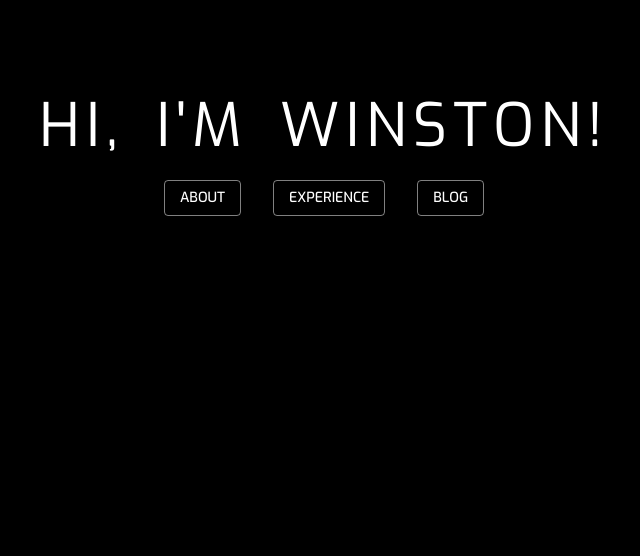
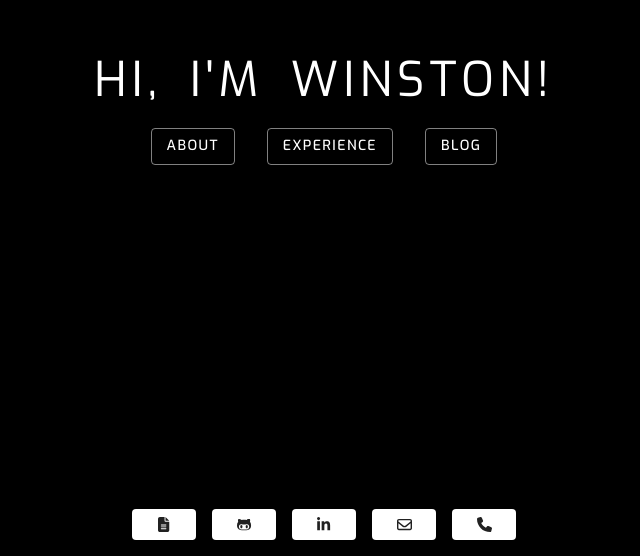
Before and after one commit to winston-edwin-chiong/personal-website, a Next.js app: page / in a window 1280 px wide. Shown: the part 244-800 px from the top of the page, without its empty margins (316-956 px from the left). Built offline with nearby package versions, Linux system fonts and the light colour scheme.

Commit message:
switching to daisyUI for components

```diff
--- a/src/app/about/page.js
+++ b/src/app/about/page.js
@@ -1,11 +1,34 @@
 import { React } from 'react';
+import Footer from '../components/Footer'
+
 
 
 export default function About() {
 
   return (
-    <>
-      <div>The about page!</div>
-    </>
+  <>
+  {/* <div className="flex flex-col min-h-screen">
+    <main className="flex flex-row justify-center items-center flex-grow">
+      <div className='items-center px-20'>
+        <img src='/images/ProfilePicture.JPEG' alt="Winston" className='w-96'></img>
+      </div>
+      <div className='px-20 text-center'>
+        <h1>About Me</h1>
+        <p>Hi, my name is Winston and I'm a senior studying Civil Engineering @ UC Berkeley!</p>
+      </div>
+    </main> */}
+  <div className="flex flex-col min-h-screen">
+    <main className="grid grid-cols-2 gap-4 flex-grow">
+      <div className=''>
+        <img src='/images/ProfilePicture.JPEG' alt="Winston" className='h-auto max-w-full'></img>
+      </div>
+      <div className='text-center'>
+        <h1>About Me</h1>
+        <p>Hi, my name is Winston and I'm a senior studying Civil Engineering @ UC Berkeley!</p>
+      </div>
+    </main>
+    <Footer></Footer>
+  </div>
+  </>
   )
 }
--- a/src/app/blog/page.js
+++ b/src/app/blog/page.js
@@ -1,11 +1,12 @@
 import { React } from 'react';
-
+import Footer from '../components/Footer'
 
 export default function Blog() {
 
   return (
     <>
       <div>The blog page!</div>
+      <Footer></Footer>
     </>
   )
 }
--- /dev/null
+++ b/src/app/components/Footer.js
@@ -0,0 +1,27 @@
+'use client'
+import { FontAwesomeIcon } from '@fortawesome/react-fontawesome';
+import { faGithubAlt, faLinkedinIn } from '@fortawesome/free-brands-svg-icons';
+import { faEnvelope } from '@fortawesome/free-regular-svg-icons';
+import { faPhone, faFileLines } from '@fortawesome/free-solid-svg-icons';
+import { Button } from '@mui/material';
+import { React } from 'react';
+
+export default function Footer() {
+    return (
+        <div className='flex space-x-4 justify-center pt-5 pb-4 px-3 children:py-1 children:px-2'>
+          <Icon icon={faFileLines} link={"https://www.drive.google.com"}/>
+          <Icon icon={faGithubAlt} link={"https://github.com/winston-edwin-chiong"}/>
+          <Icon icon={faLinkedinIn} link={"https://www.linkedin.com/in/winstonechiong/"}/>
+          <Icon icon={faEnvelope} link={"mailto: winstonchiong@berkeley.edu"}/>
+          <Icon icon={faPhone} link={"callto: 415-802-7088"}/>
+        </div>
+    );
+}
+
+function Icon({icon, link}) {
+  return (
+    <Button variant='contained' href={link} target='_blank' size='large'>
+      <FontAwesomeIcon icon={icon} size='md '/>
+    </Button>
+  )
+}
--- a/src/app/experience/page.js
+++ b/src/app/experience/page.js
@@ -1,11 +1,12 @@
 import { React } from 'react';
-
+import Footer from '../components/Footer'
 
 export default function Experience() {
 
   return (
     <>
-      <div>The experience page!</div>
+      <div className='flex justify-center items-center'>EXPERIENCE</div>
+      <Footer></Footer>
     </>
   )
 }
--- a/src/app/page.js
+++ b/src/app/page.js
@@ -2,24 +2,31 @@
 import { React } from 'react';
 import Button from "@mui/material/Button"
 import Link from 'next/link'
+import Footer from '../app/components/Footer'
 
 export default function Home() {
 
   return (
+
   <>
-      <div className='flex flex-col items-center justify-center h-screen'>
-        <div className=' text-white text-6xl tracking-widest uppercase text-center [word-spacing:10px]'>Hi, I'm Winston!</div>
-        <div className='flex space-x-8 mt-6'>
+  <div className="flex flex-col min-h-screen">
+    <main className="flex flex-col items-center justify-center flex-grow">
+      <div className='text-white text-4xl tracking-widest uppercase text-center [word-spacing:10px] px-10 sm:text-5xl'>
+        Hi, I'm Winston!
+      </div>
+      <div className='flex flex-col items-center mt-6 sm:flex-row sm:space-x-8 children:pb-6'>
         <Link href={"/about"}>
-            <Button variant='outlined'>About</Button>
+          <Button variant='outlined' className='tracking-widest'>About</Button>
         </Link>
         <Link href={"/experience"}>
-            <Button variant='outlined'>Experience</Button>
+          <Button variant='outlined' className='tracking-widest'>Experience</Button>
         </Link>
         <Link href={"/blog"}>
-            <Button variant='outlined'>Blog</Button>
+          <Button variant='outlined' className='tracking-widest'>Blog</Button>
         </Link>
         </div>
+    </main>
+    <Footer></Footer>
   </div>
   </>
   )
--- a/tailwind.config.js
+++ b/tailwind.config.js
@@ -1,4 +1,7 @@
 /** @type {import('tailwindcss').Config} */
+
+const plugin = require('tailwindcss/plugin')
+
 module.exports = {
   content: [
     './src/pages/**/*.{js,ts,jsx,tsx,mdx}',
@@ -14,5 +17,9 @@ module.exports = {
       },
     },
   },
-  plugins: [],
+  plugins: [
+    plugin(function({ addVariant }) {
+      addVariant('children', '&>*')
+    })
+  ],
 }
```
Also changed, not shown: package.json (+8 -0 lines), 2 other files (tests, documents, lock files or other folders). Lines whose indentation alone changed are shown as unchanged.
